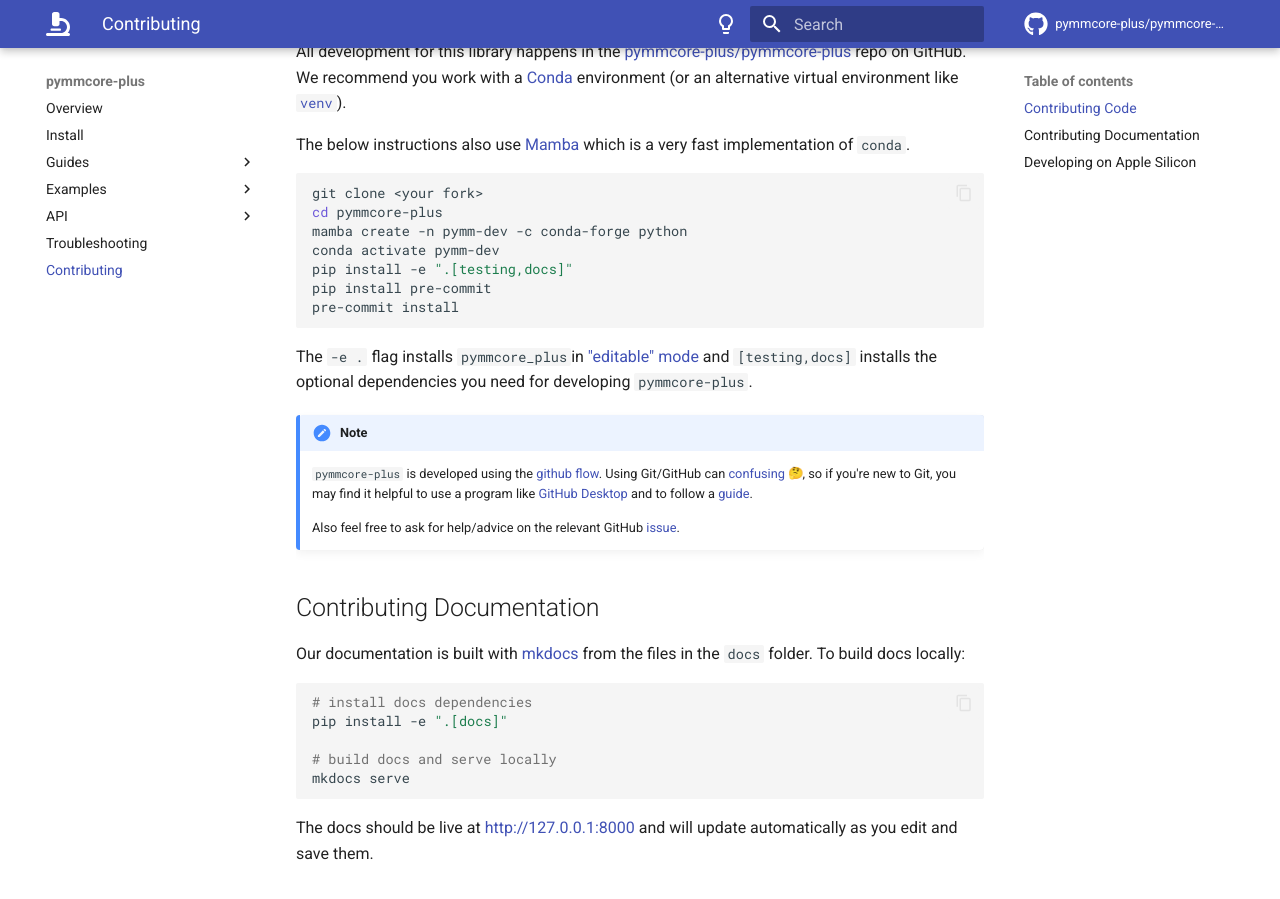
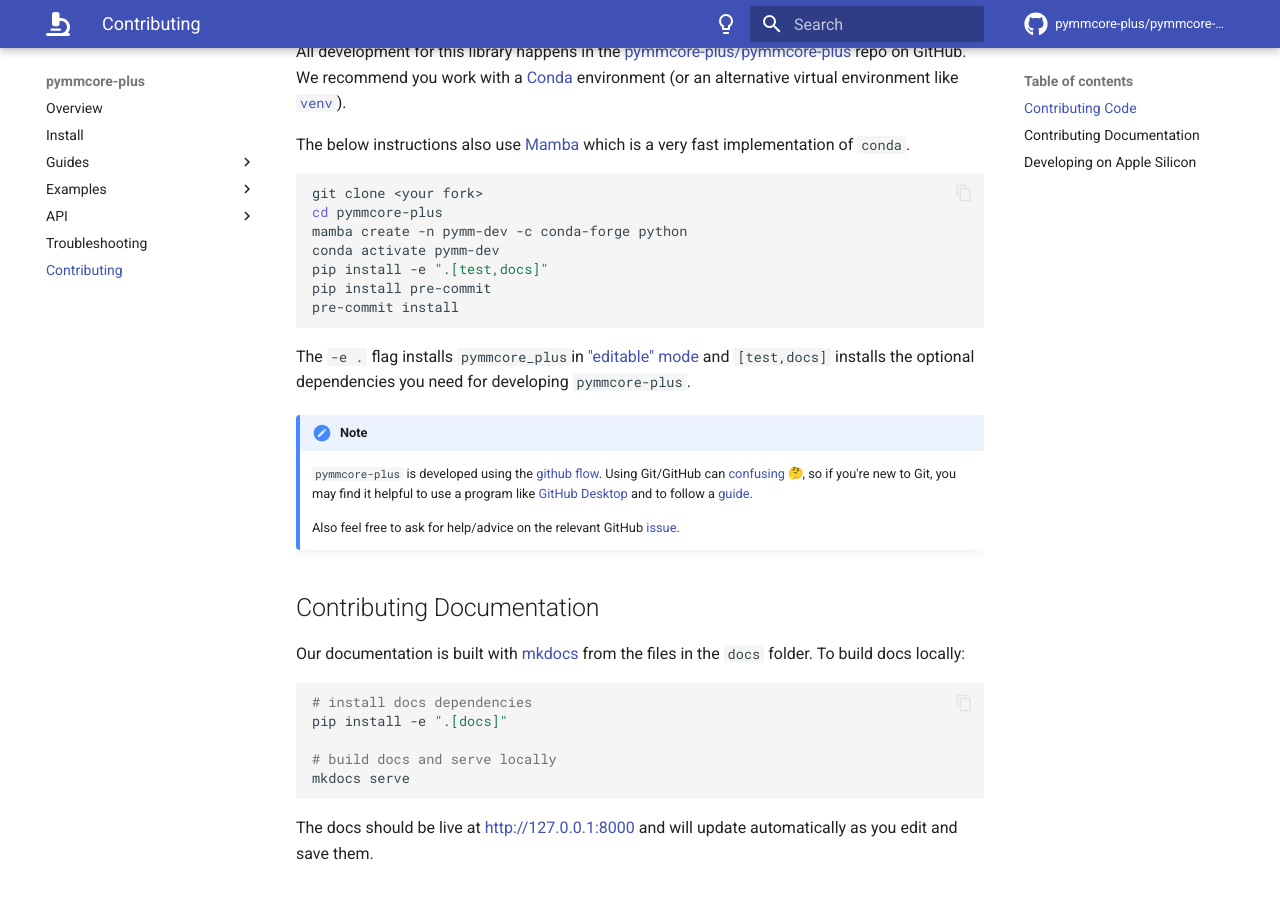
Before and after one commit to pymmcore-plus/pymmcore-plus, an MkDocs documentation site: the page built from docs/contributing.md, in a window 1280 px wide and 900 px high, scrolled down 382 px. Built offline with MkDocs 1.6.1 and Material for MkDocs 9.7.7, drawn with Linux system fonts in a browser that asks for light colours; emoji names are drawn with the system emoji font; comment, search, counter and statistics services are not loaded.

Commit message:
update docs

````diff
--- a/docs/contributing.md
+++ b/docs/contributing.md
@@ -25,14 +25,14 @@ git clone <your fork>
 cd pymmcore-plus
 mamba create -n pymm-dev -c conda-forge python
 conda activate pymm-dev
-pip install -e ".[testing,docs]"
+pip install -e ".[test,docs]"
 pip install pre-commit
 pre-commit install
 ```
 
 The `-e .` flag installs `pymmcore_plus`in ["editable"
 mode](https://pip.pypa.io/en/stable/cli/pip_install/#editable-installs) and
-`[testing,docs]` installs the optional dependencies you need for developing
+`[test,docs]` installs the optional dependencies you need for developing
 `pymmcore-plus`.
 
 !!! note
````
